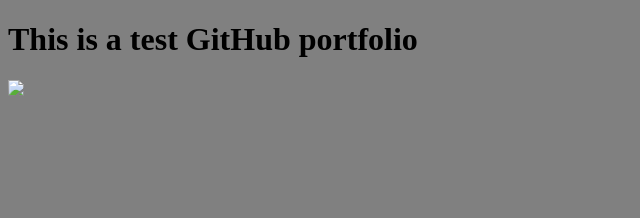
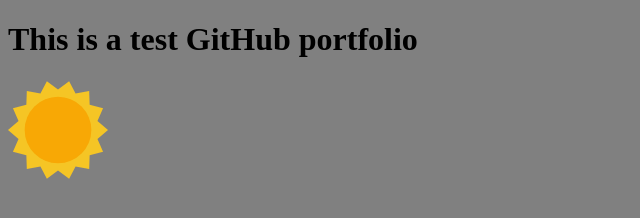
Before and after one commit to Martin-Bonchev/Martin-Bonchev.github.io, a plain HTML site: page index.html in a window 1280 px wide. Shown: the whole page, without its empty margins (0-640 px from the left). Drawn offline with Linux system fonts and the light colour scheme.

Commit message:
Update index.html

```diff
--- a/index.html
+++ b/index.html
@@ -9,7 +9,7 @@
 <body>
     <h1>This is a test GitHub portfolio</h1>
     <div>
-        <img width=100 src="sun.webp"></img>
+        <img width=100 src="sun.svg"></img>
     </div>
 </body>
 </html>
```
